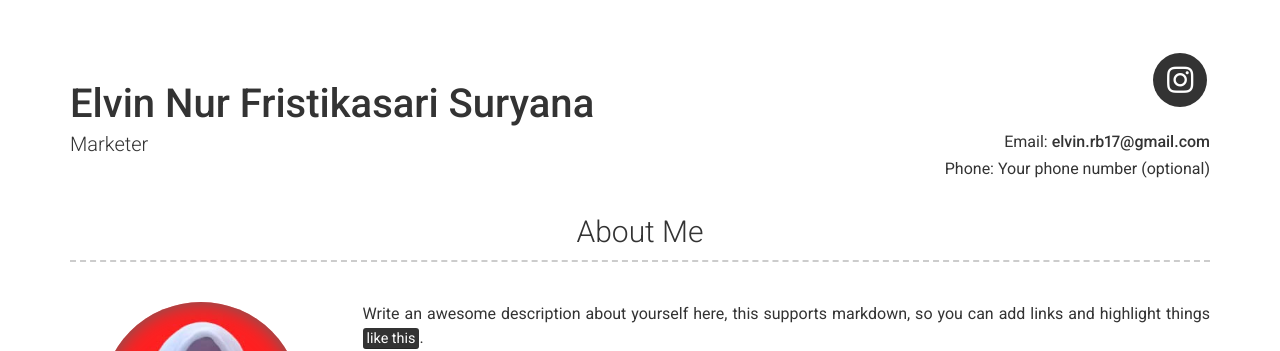
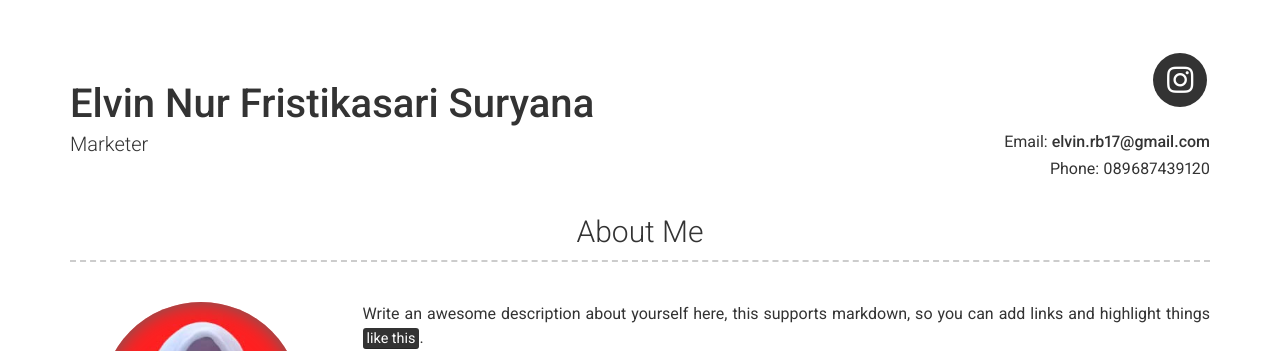
Before and after one commit to HendraSurya/elvinsurya.github.io, a Jekyll site: the page built from index.md, in a window 1280 px wide. Shown: the top 351 px of the page. Built offline with Jekyll 4.4.1, drawn with Linux system fonts in a browser that asks for light colours; nearby versions of some CDN libraries.

Commit message:
Update _config.yml

```diff
--- a/_config.yml
+++ b/_config.yml
@@ -6,7 +6,7 @@ repository: Git repository where your resume will be hosted, only required if yo
 name: Elvin Nur Fristikasari Suryana
 title: Marketer
 email: elvin.rb17@gmail.com
-phone: Your phone number (optional)
+phone: 089687439120
 cv   : "resume.pdf"
 #website: Your website (eg. https://google.com)(optional)
 
```
